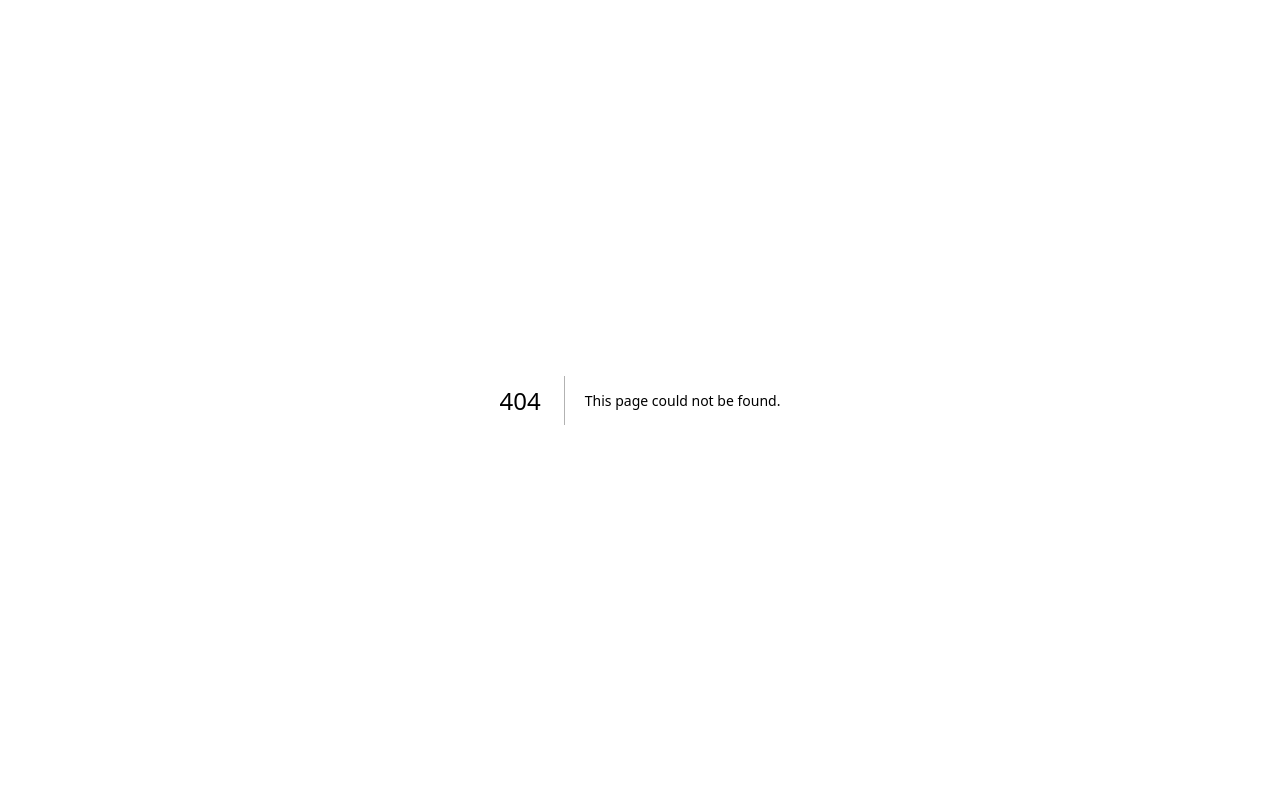
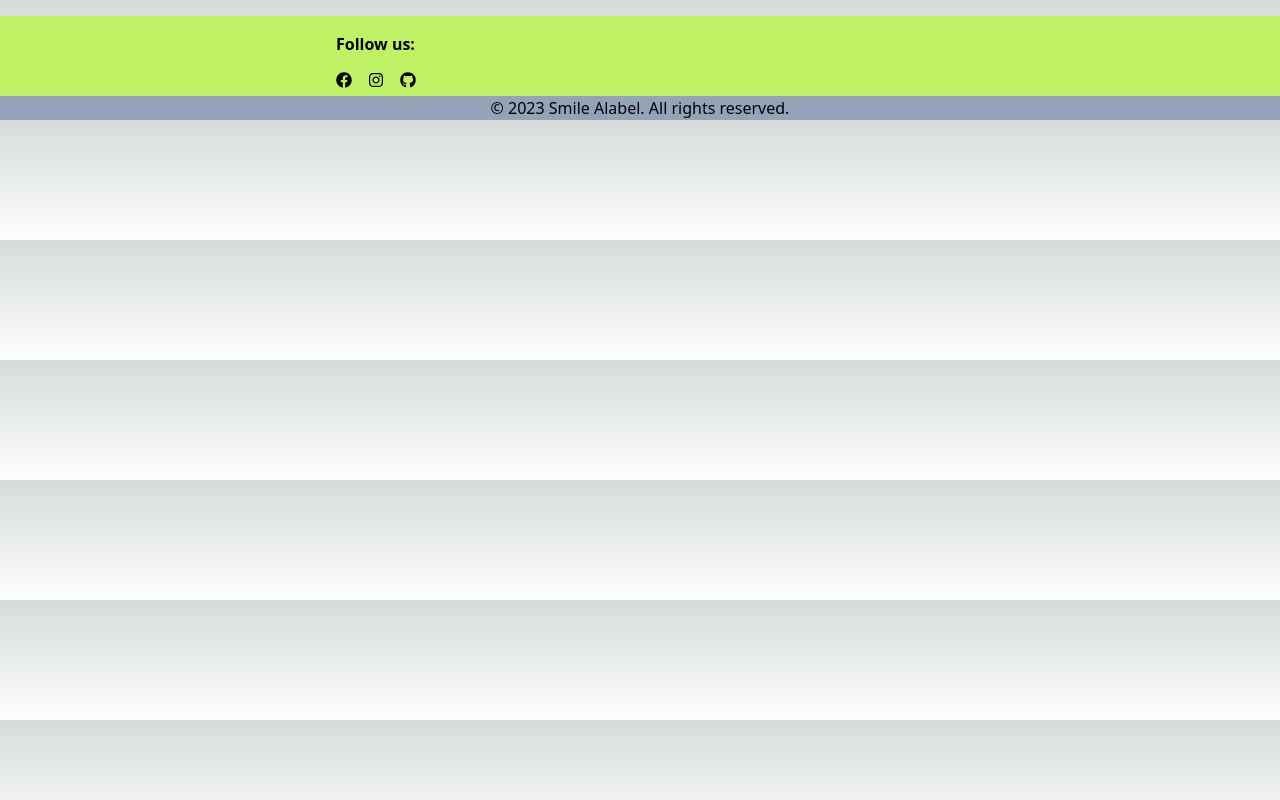
Before and after one commit to CodeKnight07/GeohazardMap, a Next.js app in the folder geomap-frontend/: page /components/user/footer/footer-landing in a window 1280 px wide. Before the commit this address had no page. Built offline with nearby package versions, Linux system fonts and the light colour scheme.

Commit message:
create footer

```diff
--- /dev/null
+++ b/geomap-frontend/pages/components/user/footer/footer-landing.tsx
@@ -0,0 +1,30 @@
+import React from 'react'
+import { FaFacebook, FaGithub, FaInstagram } from 'react-icons/fa'
+
+function FooterLanding() {
+  return (
+    <footer className='w-screen h-auto bg-lime-300 mt-4'>
+      <div className='w-full flex max-sm: flex-col items-center justify-between'>
+        <div className='max-sm: w-full h-20 md:w-1/2 '>
+          <h1 className='p-4  max-md:text-lg font-semibold md:font-bold'>Follow us:</h1>
+          <div className='flex flex-row justify-start max-md:items-center px-4 space-x-4'>
+              <a href="#">
+                <FaFacebook/>
+              </a>
+              <a href="#">
+                <FaInstagram/>
+              </a>
+              <a href="#">
+                <FaGithub />
+              </a>
+          </div>
+        </div>
+      </div>
+      <div className='flex justify-center items-center w-screen bg-slate-400'>
+        <p>&copy; 2023 Smile Alabel. All rights reserved.</p>
+      </div>
+    </footer>
+  )
+}
+
+export default FooterLanding
```
